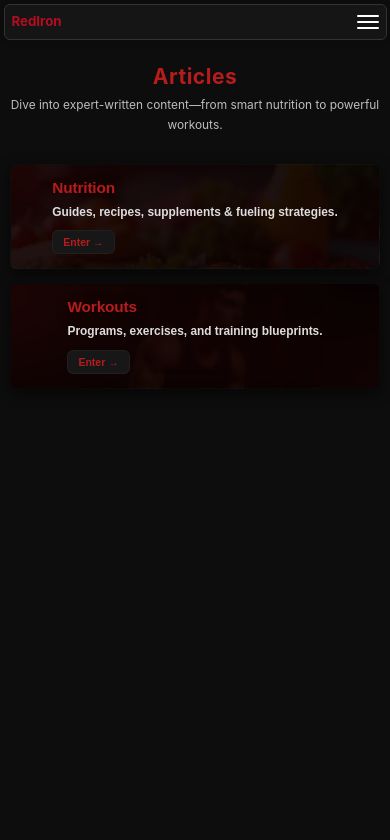
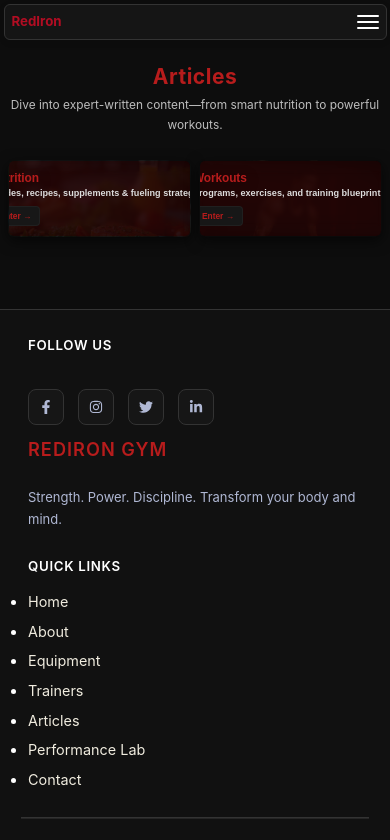
Before and after one commit to vamsi-l4/rediron_frontend, a React (Create React App) app: page /articles in a window 390 px wide. Shown: the top 840 px of the page. Built offline with nearby package versions, Linux system fonts and the light colour scheme; no server answers; sample sign-in values are in the browser's storage.

Commit message:
fixed ui's

```diff
--- a/src/ShopComponents/Footer.css
+++ b/src/ShopComponents/Footer.css
@@ -236,30 +236,34 @@
 /* Mobile specific adjustments: stack newsletter form and allow inputs to fill width */
 @media (max-width: 480px) {
   .footer-news-form {
-    flex-direction: column;
+    flex-direction: row;
     max-width: 100%;
-    gap: 8px;
+    gap: 0;
   }
 
   .footer-news-form input[type="email"],
   .footer-news-form button {
-    width: 100%;
-    border-radius: 8px;
+    width: auto;
   }
 
   .footer-news-form input[type="email"] {
-    border-radius: 8px;
-    padding: 10px 12px;
+    border-radius: 4px 0 0 4px;
+    padding: 5px 6px;
+    font-size: 0.6rem;
+    min-width: 40px;
   }
 
   .footer-news-form button {
-    padding: 10px 12px;
+    padding: 5px 6px;
+    border-radius: 0 4px 4px 0;
+    font-size: 0.6rem;
   }
 
   /* Ensure disclaimer wraps and doesn't force horizontal scroll */
   .footer-bottom p {
     white-space: normal;
-    text-align: left;
+    text-align: center;
+    font-size: 0.65rem;
   }
 }
 .footer-support {
--- a/src/components/ArticlesLanding.css
+++ b/src/components/ArticlesLanding.css
@@ -1,5 +1,5 @@
 .articles-landing {
-  min-height: 100vh;
+
   background: var(--bg);
   color: #fff;
 }
@@ -102,7 +102,7 @@
 
 @media (max-width: 600px) {
   .al-cards {
-    grid-template-columns: 1fr;
+    grid-template-columns: 1fr 1fr;
     gap: 16px;
     margin: 18px auto 50px;
     padding: 0 12px;
@@ -111,10 +111,10 @@
 
 @media (max-width: 480px) {
   .al-cards {
-    grid-template-columns: 1fr;
-    gap: 14px;
-    margin: 14px auto 40px;
-    padding: 0 10px;
+    grid-template-columns: 1fr 1fr;
+    gap: 8px;
+    margin: 10px auto 30px;
+    padding: 0 8px;
   }
 }
 
@@ -148,7 +148,7 @@
 
 @media (max-width: 480px) {
   .al-card {
-    padding: 14px;
+    padding: 10px;
     border-radius: 6px;
   }
 }
@@ -208,8 +208,8 @@
 
 @media (max-width: 480px) {
   .al-card h2 {
-    font-size: 1.1rem;
-    margin: 0 0 4px;
+    font-size: 0.85rem;
+    margin: 0 0 3px;
   }
 }
 
@@ -235,8 +235,9 @@
 
 @media (max-width: 480px) {
   .al-card p {
-    margin: 0 0 8px;
-    font-size: 0.85rem;
+    margin: 0 0 6px;
+    font-size: 0.65rem;
+    line-height: 1.2;
   }
 }
 
@@ -270,9 +271,9 @@
 
 @media (max-width: 480px) {
   .al-enter {
-    padding: 5px 10px;
-    border-radius: 6px;
-    font-size: 0.75rem;
+    padding: 4px 8px;
+    border-radius: 4px;
+    font-size: 0.6rem;
   }
 }
 
--- a/src/index.css
+++ b/src/index.css
@@ -102,6 +102,9 @@
 html {
   scroll-behavior: smooth;
   font-size: 16px;
+  overflow-x: hidden;
+  width: 100%;
+  max-width: 100%;
 }
 
 @media (max-width: 768px) {
@@ -129,6 +132,8 @@ body {
   line-height: var(--line-height-normal);
   text-rendering: optimizeLegibility;
   overflow-x: hidden;
+  width: 100%;
+  max-width: 100%;
 }
 
 /* === TYPOGRAPHY SYSTEM === */
@@ -322,7 +327,7 @@ a.button {
   align-items: center;
   justify-content: center;
   gap: var(--spacing-sm);
-  padding: var(--spacing-base) var(--spacing-lg);
+
   font-size: var(--font-size-base);
   font-weight: var(--font-weight-semibold);
   border: none;
--- a/src/pages/Category.css
+++ b/src/pages/Category.css
@@ -38,32 +38,32 @@
 .category-content {
   display: flex;
   gap: 36px;
-  width: 98vw;
-  margin: 0 1vw 10px 1vw;
+  width: 98%;
+  margin: 0 1% 10px 1%;
 }
 
 @media (max-width: 900px) {
   .category-content {
     flex-direction: column;
     gap: 12px;
-    width: 96vw;
-    margin: 0 2vw 8px 2vw;
+    width: 96%;
+    margin: 0 2% 8px 2%;
   }
 }
 
 @media (max-width: 768px) {
   .category-content {
     gap: 10px;
-    width: 94vw;
-    margin: 0 3vw 6px 3vw;
+    width: 94%;
+    margin: 0 3% 6px 3%;
   }
 }
 
 @media (max-width: 480px) {
   .category-content {
     gap: 8px;
-    width: 92vw;
-    margin: 0 4vw 4px 4vw;
+    width: 92%;
+    margin: 0 4% 4px 4%;
   }
 }
 
--- a/src/pages/Home.css
+++ b/src/pages/Home.css
@@ -6,6 +6,8 @@
   color: #fff;
   min-height: 100vh;
   position: relative;
+  overflow-x: hidden;
+  max-width: 100%;
 }
 
 .home-main.rediron-theme::before {
@@ -27,6 +29,24 @@
   position: relative;
   height: 600px; /* Increased height to show full banner images */
   overflow: hidden;
+}
+
+@media (max-width: 1024px) {
+  .hero-banner {
+    height: 400px;
+  }
+}
+
+@media (max-width: 768px) {
+  .hero-banner {
+    height: 250px;
+  }
+}
+
+@media (max-width: 480px) {
+  .hero-banner {
+    height: 180px;
+  }
 }
 
 .banner-carousel {
@@ -109,13 +129,13 @@
   left: 50%;
   transform: translateX(-50%);
   display: flex;
-  gap: 10px;
+  gap: 3px;
   z-index: 10;
 }
 
 .carousel-dot {
-  width: 12px;
-  height: 12px;
+  width: 2px;
+  height: 2px;
   border-radius: 50%;
   border: none;
   background: rgba(255, 255, 255, 0.5);
@@ -497,8 +517,21 @@
     gap: 20px;
   }
 
-  .banner-slider img {
-    max-height: 200px;
+  .carousel-arrow {
+    width: 35px;
+    height: 35px;
+  }
+
+  .carousel-arrow-left {
+    left: 10px;
+  }
+
+  .carousel-arrow-right {
+    right: 10px;
+  }
+
+  .carousel-dots {
+    bottom: 10px;
   }
 
   .newsletter-form {
```
